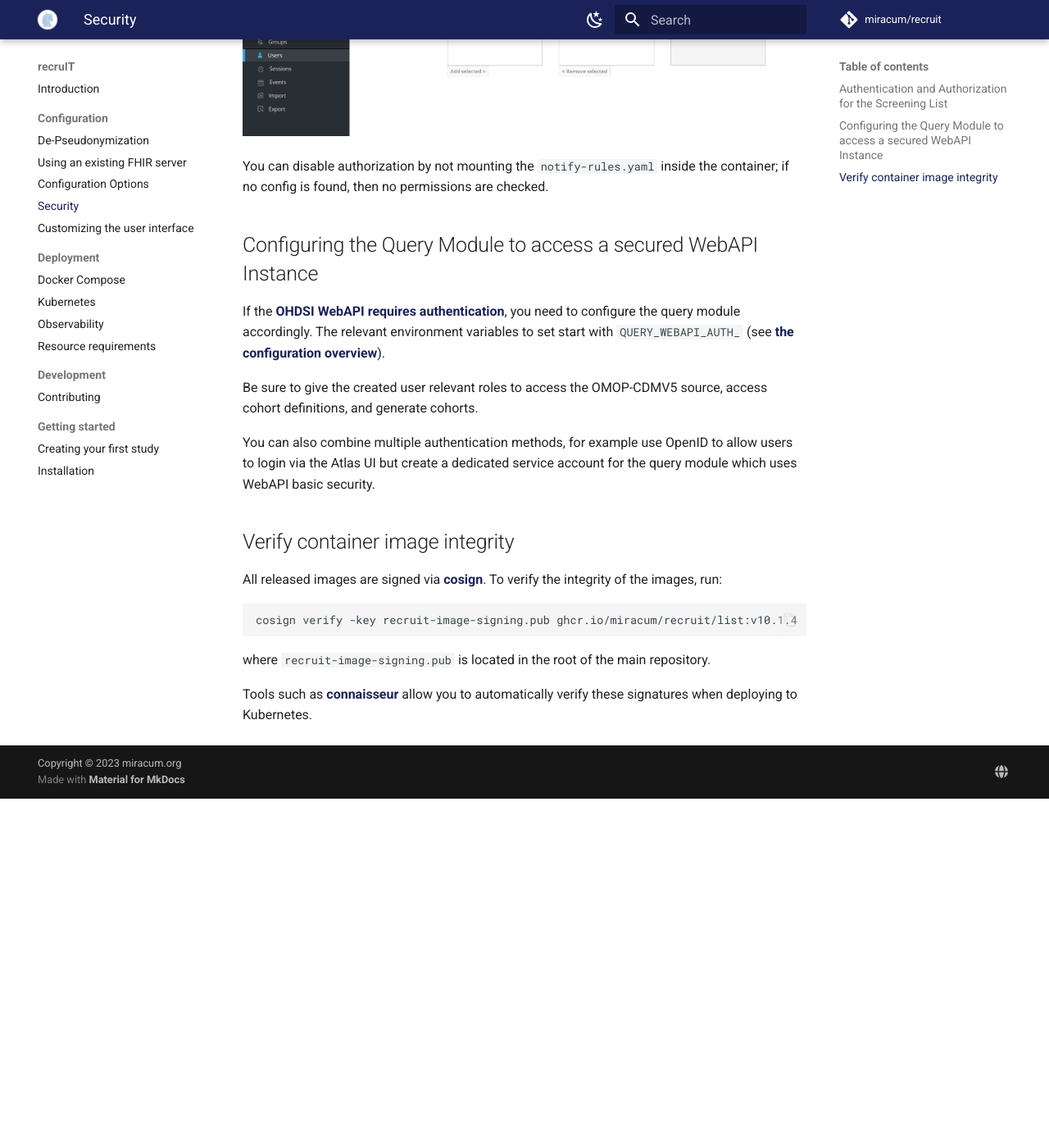
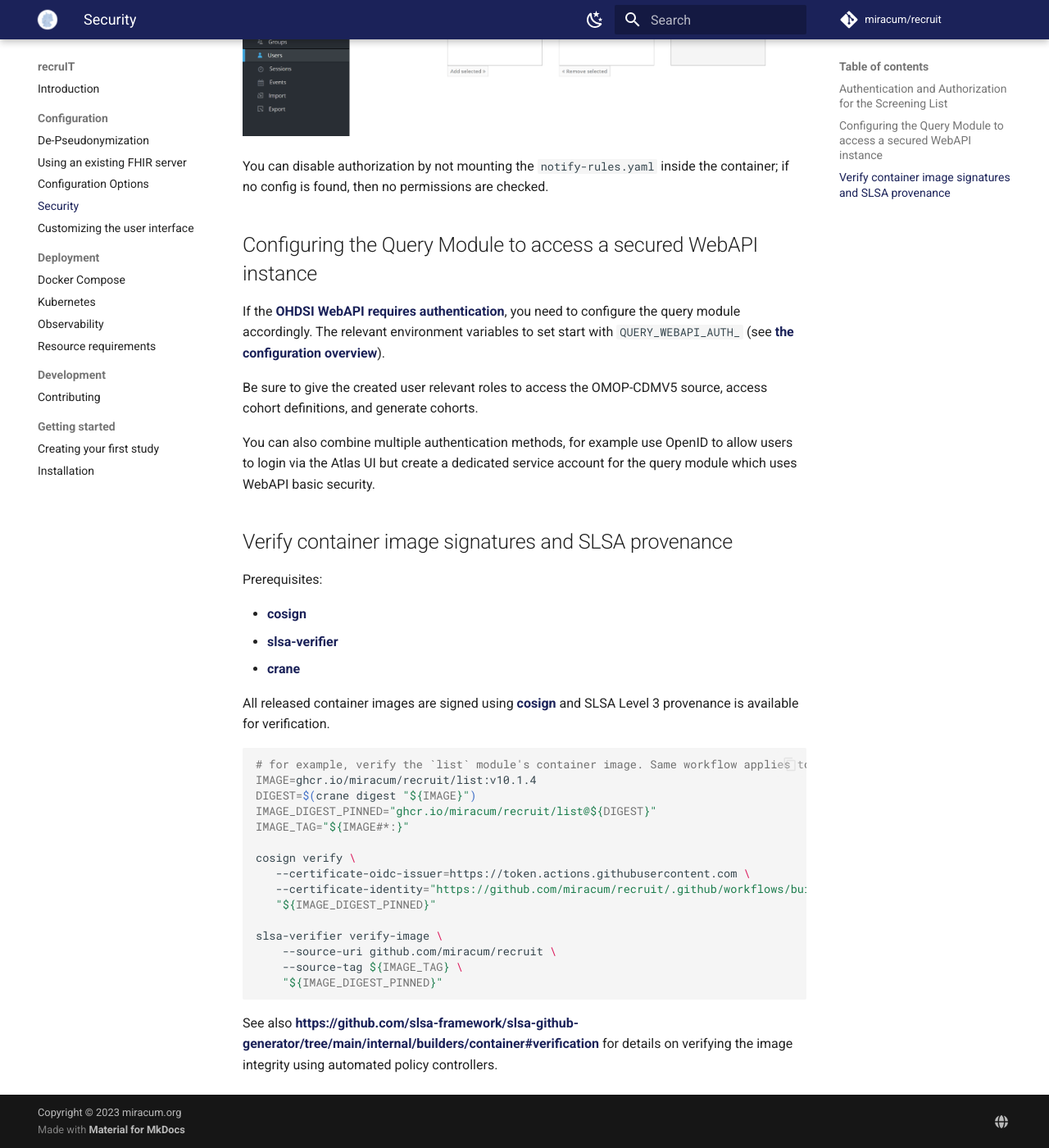
Before and after one commit to miracum/recruit, an MkDocs documentation site: the page built from docs/configuration/security.md, in a window 1280 px wide and 1400 px high, scrolled down 1415 px. Shown: the whole window at 82% size. Built offline with MkDocs 1.6.1 and Material for MkDocs 9.7.7, drawn with Linux system fonts in a browser that asks for light colours; comment, search, counter and statistics services are not loaded; before the commit the page ends 2389 px from its top, so only the background shows below that.

Commit message:
docs: updated docs on verifying cosign and SLSA signatures

````diff
--- a/docs/configuration/security.md
+++ b/docs/configuration/security.md
@@ -54,7 +54,7 @@
 You can disable authorization by not mounting the `notify-rules.yaml` inside the container; if no config is found,
 then no permissions are checked.
 
-## Configuring the Query Module to access a secured WebAPI Instance
+## Configuring the Query Module to access a secured WebAPI instance
 
 If the [OHDSI WebAPI requires authentication](https://github.com/OHDSI/WebAPI/wiki/Security-Configuration),
 you need to configure the query module accordingly. The relevant environment variables to set start with
@@ -66,17 +66,38 @@
 You can also combine multiple authentication methods, for example use OpenID to allow users to login via the
 Atlas UI but create a dedicated service account for the query module which uses WebAPI basic security.
 
-## Verify container image integrity
+## Verify container image signatures and SLSA provenance
 
-All released images are signed via [cosign](https://github.com/sigstore/cosign). To verify the integrity of the images, run:
+Prerequisites:
+
+- [cosign](https://github.com/sigstore/cosign/releases)
+- [slsa-verifier](https://github.com/slsa-framework/slsa-verifier/releases)
+- [crane](https://github.com/google/go-containerregistry/releases)
+
+All released container images are signed using [cosign](https://github.com/sigstore/cosign) and SLSA Level 3 provenance
+is available for verification.
 
 <!-- x-release-please-start-version -->
+
 ```sh
-cosign verify -key recruit-image-signing.pub ghcr.io/miracum/recruit/list:v10.1.4
+# for example, verify the `list` module's container image. Same workflow applies to `query` and `notify`.
+IMAGE=ghcr.io/miracum/recruit/list:v10.1.4
+DIGEST=$(crane digest "${IMAGE}")
+IMAGE_DIGEST_PINNED="ghcr.io/miracum/recruit/list@${DIGEST}"
+IMAGE_TAG="${IMAGE#*:}"
+
+cosign verify \
+   --certificate-oidc-issuer=https://token.actions.githubusercontent.com \
+   --certificate-identity="https://github.com/miracum/recruit/.github/workflows/build.yaml@refs/tags/${IMAGE_TAG}" \
+   "${IMAGE_DIGEST_PINNED}"
+
+slsa-verifier verify-image \
+    --source-uri github.com/miracum/recruit \
+    --source-tag ${IMAGE_TAG} \
+    "${IMAGE_DIGEST_PINNED}"
 ```
+
 <!-- x-release-please-end -->
 
-where `recruit-image-signing.pub` is located in the root of the main repository.
-
-Tools such as [connaisseur](https://github.com/sse-secure-systems/connaisseur) allow you to automatically verify these
-signatures when deploying to Kubernetes.
+See also <https://github.com/slsa-framework/slsa-github-generator/tree/main/internal/builders/container#verification>
+for details on verifying the image integrity using automated policy controllers.
````
